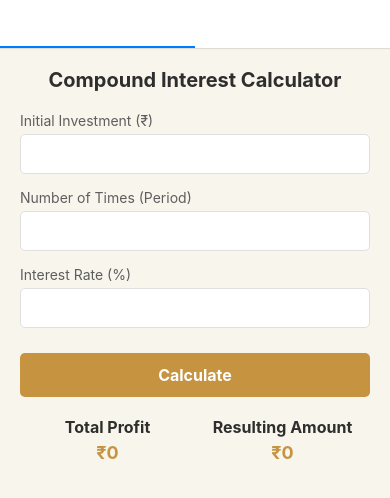
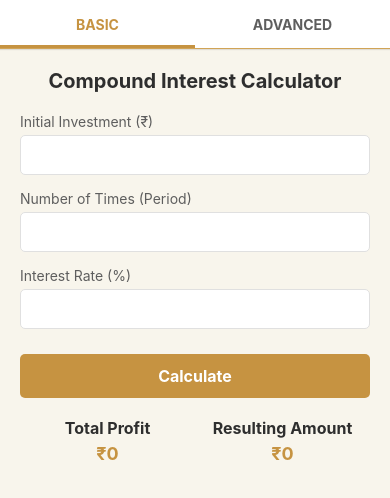
Before and after one commit to yashseth070992/CalculatorUI, a React Native app: screen / in a window 390 px wide. Shown: the top 498 px of the page. Built offline with nearby package versions, Linux system fonts and the light colour scheme.

Commit message:
formatted

```diff
--- a/App.js
+++ b/App.js
@@ -1,7 +1,8 @@
 import React from 'react';
 import { NavigationContainer } from '@react-navigation/native';
 import { createMaterialTopTabNavigator } from '@react-navigation/material-top-tabs';
-import { StatusBar, View, SafeAreaView } from 'react-native';
+import { StatusBar, SafeAreaView } from 'react-native';
+import { colors } from './colors'; // Importing colors
 import BasicComponent from './screens/BasicComponent';
 import AdvancedComponent from './screens/AdvancedComponent';
 
@@ -9,12 +10,32 @@ const Tab = createMaterialTopTabNavigator();
 
 export default function App() {
   return (
-    <SafeAreaView style={{ flex: 1 }}>
+    <SafeAreaView
+      style={{ flex: 1, backgroundColor: colors.backgroundPrimary }}
+    >
       {/* Status bar configuration */}
-      <StatusBar barStyle="dark-content" backgroundColor="#f8f5ec" />
+      <StatusBar backgroundColor={colors.backgroundSecondary} />
 
       <NavigationContainer>
-        <Tab.Navigator>
+        <Tab.Navigator
+          screenOptions={{
+            tabBarStyle: {
+              backgroundColor: colors.backgroundSecondary, // Tab background color
+              borderBottomWidth: 1,
+              borderBottomColor: colors.borderAccent, // Border at the bottom of the tab bar
+            },
+            tabBarIndicatorStyle: {
+              backgroundColor: colors.accentPrimary, // Indicator color
+              height: 3,
+            },
+            tabBarActiveTintColor: colors.accentPrimary, // Active tab text color
+            tabBarInactiveTintColor: colors.textSecondary, // Inactive tab text color
+            tabBarLabelStyle: {
+              fontSize: 14,
+              fontWeight: 'bold',
+            },
+          }}
+        >
           <Tab.Screen name="Basic" component={BasicComponent} />
           <Tab.Screen name="Advanced" component={AdvancedComponent} />
         </Tab.Navigator>
--- a/app.json
+++ b/app.json
@@ -2,6 +2,14 @@
   "expo": {
     "name": "calculator_ui",
     "slug": "calculator_ui",
-    "version": "1.0.0"
+    "version": "1.0.0",
+    "extra": {
+      "eas": {
+        "projectId": "08c2f113-4706-4a89-af05-270fad0e6e82"
+      }
+    },
+    "android": {
+      "package": "com.yashseth07.calculator_ui"
+    }
   }
 }
--- a/globalStyles.js
+++ b/globalStyles.js
@@ -77,4 +77,20 @@ export const globalStyles = StyleSheet.create({
     fontSize: 16,
     fontWeight: 'bold',
   },
+  switchContainer: {
+    flexDirection: 'row',
+    alignItems: 'center',
+    marginTop: 5,
+    marginBottom: 10,
+  },
+  switchLabel: {
+    color: colors.textAccent,
+    fontSize: 14,
+    marginHorizontal: 8,
+  },
+  toggleSwitch: {
+    transform: [{ scaleX: 1.1 }, { scaleY: 1.1 }], // Adjust the size of the toggle switch if desired
+    thumbColor: colors.accentPrimary, // Color of the thumb (circle) of the switch
+    trackColor: { true: colors.accentSecondary, false: colors.borderLight }, // Color of the track based on the switch state
+  },
 });
--- a/package.json
+++ b/package.json
@@ -20,9 +20,12 @@
     "react": "18.2.0",
     "react-dom": "18.2.0",
     "react-native": "0.74.5",
+    "react-native-pager-view": "^6.4.1",
     "react-native-safe-area-context": "^4.12.0",
     "react-native-screens": "^3.35.0",
-    "react-native-web": "~0.19.10"
+    "react-native-tab-view": "^3.5.2",
+    "react-native-web": "~0.19.10",
+    "expo-modules-core": "~1.12.26"
   },
   "devDependencies": {
     "@babel/core": "^7.20.0",
--- a/screens/AdvancedComponent.js
+++ b/screens/AdvancedComponent.js
@@ -9,6 +9,7 @@ import {
 } from 'react-native';
 import { Picker } from '@react-native-picker/picker';
 import { globalStyles } from '../globalStyles';
+import { colors } from '../colors';
 
 export default function AdvancedComponent() {
   const [initialInvestment, setInitialInvestment] = useState('');
@@ -94,9 +95,19 @@ export default function AdvancedComponent() {
         <Text style={globalStyles.label}>Investment Period</Text>
         <View style={globalStyles.switchContainer}>
           <Text style={globalStyles.switchLabel}>Years</Text>
-          <Switch value={isYears} onValueChange={() => setIsYears(!isYears)} />
+          <Switch
+            value={isYears}
+            onValueChange={() => setIsYears(!isYears)}
+            thumbColor={isYears ? colors.accentPrimary : colors.borderLight}
+            trackColor={{
+              false: colors.borderLight,
+              true: colors.accentSecondary,
+            }}
+            style={globalStyles.toggleSwitch}
+          />
           <Text style={globalStyles.switchLabel}>Months</Text>
         </View>
+
         <TextInput
           style={globalStyles.input}
           keyboardType="numeric"
@@ -111,6 +122,14 @@ export default function AdvancedComponent() {
           <Text style={globalStyles.switchLabel}>Yearly</Text>
           <Switch
             value={isYearlyRate}
+            thumbColor={
+              isYearlyRate ? colors.accentPrimary : colors.borderLight
+            }
+            trackColor={{
+              false: colors.borderLight,
+              true: colors.accentSecondary,
+            }}
+            style={globalStyles.toggleSwitch}
             onValueChange={() => setIsYearlyRate(!isYearlyRate)}
           />
           <Text style={globalStyles.switchLabel}>Monthly</Text>
```
Also changed, not shown: eas.json (added, +21 -0 lines), 52 other files (tests, documents, lock files or other folders).
